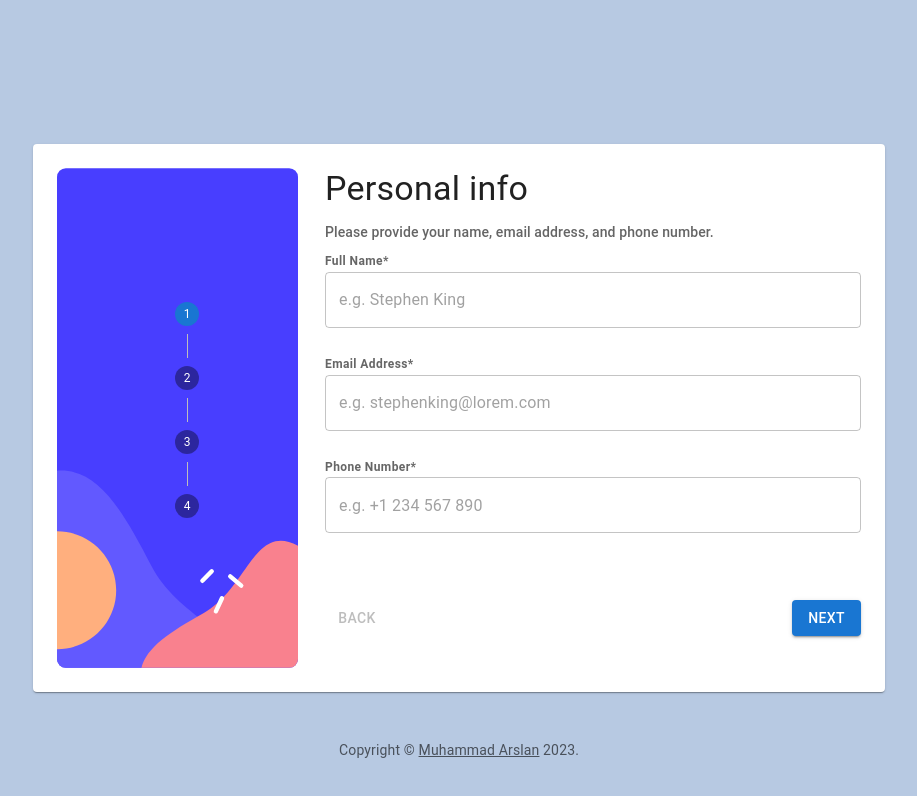
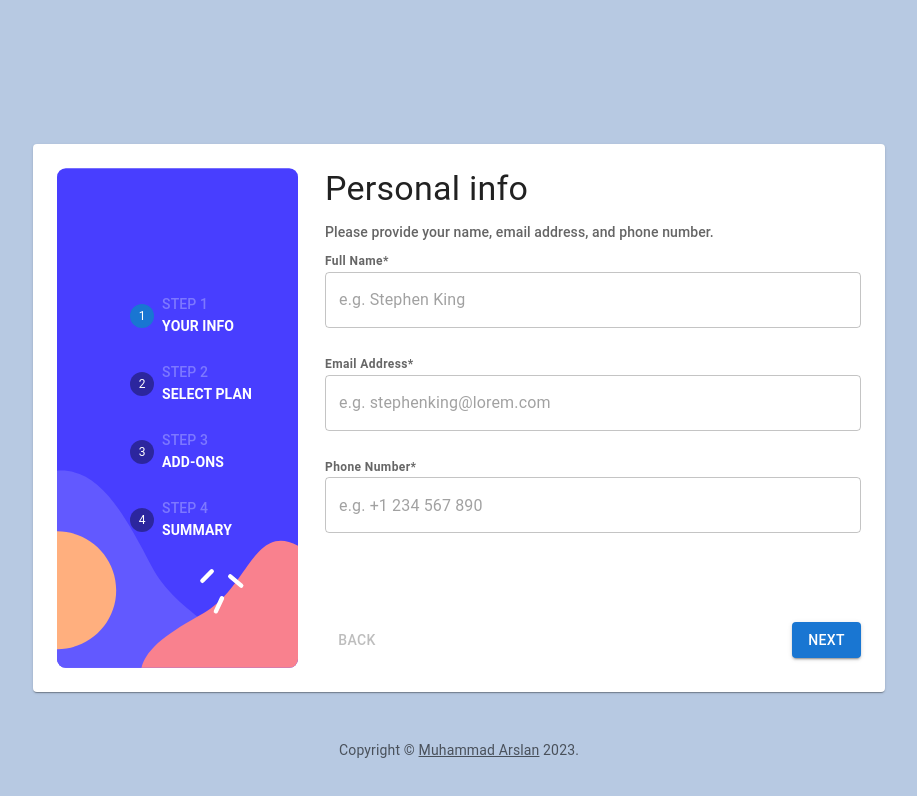
Before and after one commit to ArslanAkhtar/multi_form_front_end_mentor, a Next.js app: page / in a window 1280 px wide. Shown: the top 796 px of the page, without its empty margins (181-1098 px from the left). Built offline with nearby package versions, Linux system fonts and the light colour scheme.

Commit message:
Mobile responsiveness fixed for info and cards

```diff
--- a/src/app/components/Home.tsx
+++ b/src/app/components/Home.tsx
@@ -9,7 +9,8 @@ import {
   Step,
   useMediaQuery,
   useTheme,
-} from "../../lib/mui";
+  Typography,
+} from "@/lib/mui";
 import CopyRight from "./CopyRight";
 
 import { getStepContent } from "../helpers/helper";
@@ -98,6 +99,7 @@ const Home = () => {
                   pt: 3,
                   pb: 5,
                   color: "#fff",
+                  borderTop: "none",
                 }}
               >
                 {wizards.map((item: Wizard, index: number) => (
@@ -123,19 +125,42 @@ const Home = () => {
                   nonLinear
                   orientation="vertical"
                   sx={{
-                    pt: 3,
-                    pb: 5,
                     color: "#fff",
+                    ".MuiStepConnector-lineVertical": {
+                      border: "none",
+                    },
                   }}
                 >
                   {wizards.map((item: Wizard, index: number) => (
-                    <Step key={item.name}>
+                    <Step
+                      key={item.name}
+                      sx={{
+                        display: "flex",
+                        flexDirection: "row",
+                        alignItems: "center",
+                      }}
+                    >
                       <StepButton
                         color="inherit"
                         disabled={item.locked}
                         onClick={handleStep(index)}
-                        sx={{ color: "white" }}
+                        sx={{
+                          color: "white",
+                          width: "auto",
+                        }}
                       />
+                      <Box sx={{ display: "flex", flexDirection: "column" }}>
+                        <Typography variant="subtitle2" color="#7d78ff">
+                          STEP {index + 1}
+                        </Typography>
+                        <Typography
+                          variant="subtitle2"
+                          color="#fff"
+                          sx={{ fontWeight: "bold" }}
+                        >
+                          {item.name}
+                        </Typography>
+                      </Box>
                     </Step>
                   ))}
                 </Stepper>
--- a/src/app/components/Info.tsx
+++ b/src/app/components/Info.tsx
@@ -32,6 +32,25 @@ const FormContainer = {
   display: "flex",
   flexDirection: "column",
   justifyContent: "space-between",
+};
+
+const NavigationContainer = {
+  display: "flex",
+  flexDirection: "row",
+  justifyContent: "space-between",
+  alignItems: "flex-end",
+  mb: "10px",
+  mt: "20px",
+
+  "@media (max-width:600px)": {
+    position: "fixed",
+    bottom: 0,
+    left: 0,
+    width: "100%",
+    padding: "20px",
+    backgroundColor: "#fff",
+    marginBottom: 0,
+  },
 };
 
 const Info = ({
@@ -169,22 +188,13 @@ const Info = ({
           </Grid>
         </Grid>
       </Box>
-      <Box
-        sx={{
-          display: "flex",
-          flexDirection: "row",
-          justifyContent: "space-between",
-          alignItems: "flex-end",
-          mb: 4,
-        }}
-      >
+      <Box sx={NavigationContainer}>
         {activeStep !== totalSteps && (
           <>
             <Button
               color="inherit"
               disabled={activeStep === 0}
               onClick={handleBack}
-              sx={{ mr: 1 }}
             >
               Back
             </Button>
@@ -192,7 +202,6 @@ const Info = ({
               type="submit"
               variant="contained"
               disabled={activeStep === totalSteps}
-              sx={{ mt: 3, ml: 1 }}
             >
               {activeStep === totalSteps - 1 ? "Confirm" : "Next"}
             </Button>
--- a/src/app/components/PlanCard.tsx
+++ b/src/app/components/PlanCard.tsx
@@ -1,11 +1,10 @@
 import { useState, useEffect } from "react";
-import { Card, CardContent, Button, Typography } from "@mui/material";
+import { Card, CardContent, Button, Typography, Box } from "@mui/material";
 import { type Plan } from "../helpers/types";
 
 import Arcade from "@mui/icons-material/SmartToy";
 import Advanced from "@mui/icons-material/Laptop";
 import Pro from "@mui/icons-material/Games";
-import { borderColor } from "@mui/system";
 
 interface PlanProps {
   plan: Plan;
@@ -36,15 +35,28 @@ const PlanCard = ({
     onSelect(SelectedPlan);
   };
 
-  return (
-    <Card
-      sx={{
-        marginRight: "20px",
+  const cardStyle = {
     minWidth: 155,
     cursor: "pointer",
     border: "1px solid",
     borderColor: selected ? "#3f51b5" : "transparent",
-      }}
+    "@media (max-width:600px)": {
+      minWidth: "auto",
+    },
+  };
+
+  const CardContentStyle = {
+    "@media (max-width:600px)": {
+      display: "flex",
+      flexDirection: "row",
+      alignItems: "center",
+      gap: "25px",
+    },
+  };
+
+  return (
+    <Card
+      sx={cardStyle}
       component={Button}
       onClick={() =>
         handleSelect({
@@ -54,7 +66,7 @@ const PlanCard = ({
         })
       }
     >
-      <CardContent>
+      <CardContent sx={CardContentStyle}>
         {plan.title === "Arcade" ? (
           <Arcade />
         ) : plan.title === "Advanced" ? (
@@ -62,12 +74,14 @@ const PlanCard = ({
         ) : (
           <Pro />
         )}
+        <Box style={{ display: "flex", flexDirection: "column" }}>
           <Typography variant="h6" component="div" gutterBottom>
             {plan.title}
           </Typography>
           <Typography variant="subtitle2" color={"#656565"}>
             {selectedType === "monthly" ? plan.monthlyPrice : plan.yearlyPrice}
           </Typography>
+        </Box>
       </CardContent>
     </Card>
   );
--- a/src/app/components/SelectPlan.tsx
+++ b/src/app/components/SelectPlan.tsx
@@ -26,6 +26,11 @@ const FormContainer = styled("div")({
 const CardWrapper = styled("div")({
   display: "flex",
   flexWrap: "wrap",
+  gap: "20px",
+
+  "@media (max-width:600px)": {
+    flexDirection: "column",
+  },
 });
 
 const SelectPlan = ({
@@ -83,6 +88,34 @@ const SelectPlan = ({
     handleNext();
   };
 
+  const NavigationContainer = {
+    display: "flex",
+    flexDirection: "row",
+    justifyContent: "space-between",
+    alignItems: "flex-end",
+    mb: "10px",
+    mt: "20px",
+
+    "@media (max-width:600px)": {
+      position: "fixed",
+      bottom: 0,
+      left: 0,
+      width: "100%",
+      padding: "20px",
+      backgroundColor: "#fff",
+      marginBottom: 0,
+    },
+  };
+
+  const ToggleWrapper = {
+    mt: 2,
+    mb: 4,
+    "@media (max-width:600px)": {
+      mt: 1,
+      mb: 2,
+    },
+  };
+
   return (
     <FormContainer>
       <Box>
@@ -117,7 +150,7 @@ const SelectPlan = ({
               exclusive
               onChange={handleTypeChange}
               aria-label="Plan Type Toggle"
-              sx={{ mt: 2, mb: 4 }}
+              sx={ToggleWrapper}
             >
               <ToggleButton value="monthly">Monthly</ToggleButton>
               <ToggleButton value="yearly">Yearly</ToggleButton>
@@ -125,22 +158,13 @@ const SelectPlan = ({
           </Grid>
         </Grid>
       </Box>
-      <Box
-        sx={{
-          display: "flex",
-          flexDirection: "row",
-          justifyContent: "space-between",
-          alignItems: "flex-end",
-          mb: 4,
-        }}
-      >
+      <Box sx={NavigationContainer}>
         {activeStep !== totalSteps && (
           <>
             <Button
               color="inherit"
               disabled={activeStep === 0}
               onClick={handleBack}
-              sx={{ mr: 1 }}
             >
               Back
             </Button>
@@ -148,7 +172,6 @@ const SelectPlan = ({
               variant="contained"
               disabled={activeStep === totalSteps}
               onClick={onSubmit}
-              sx={{ mt: 3, ml: 1 }}
             >
               {activeStep === totalSteps - 1 ? "Confirm" : "Next"}
             </Button>
```
Lines whose indentation alone changed are shown as unchanged.
